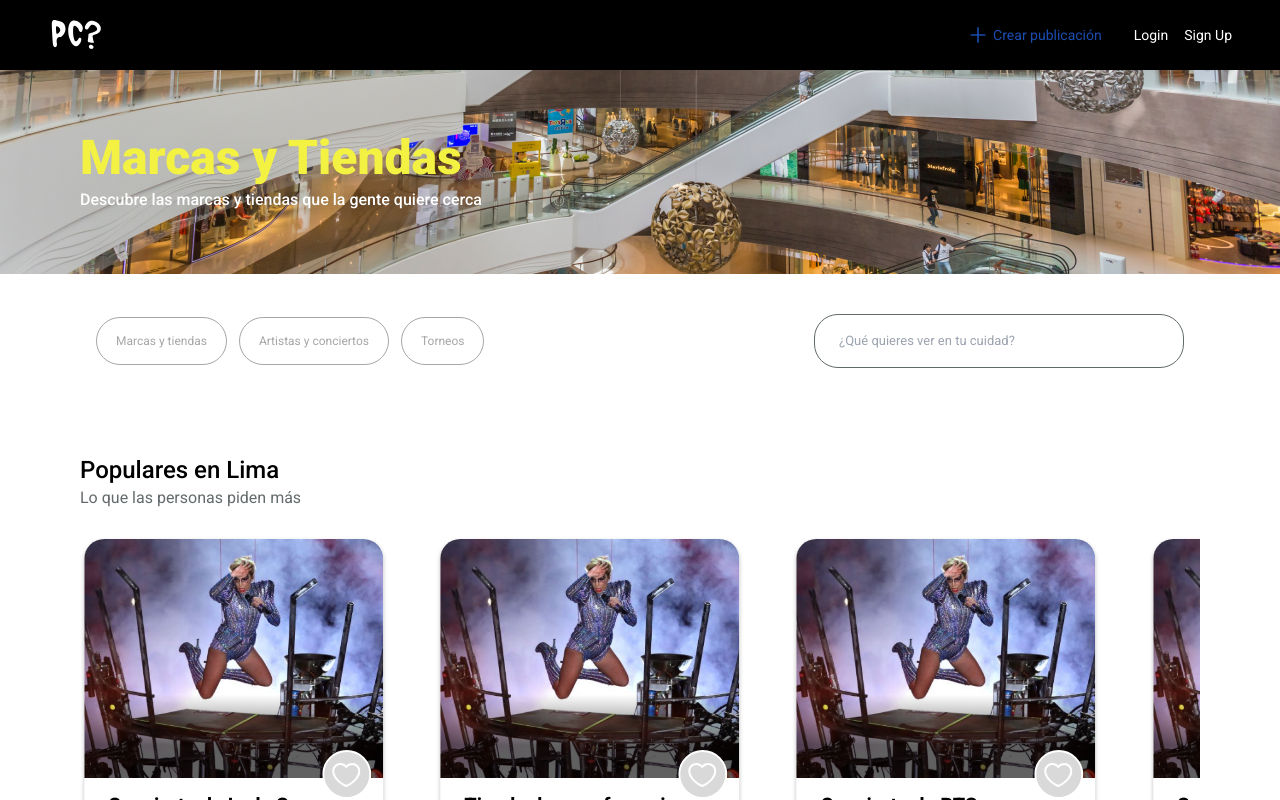
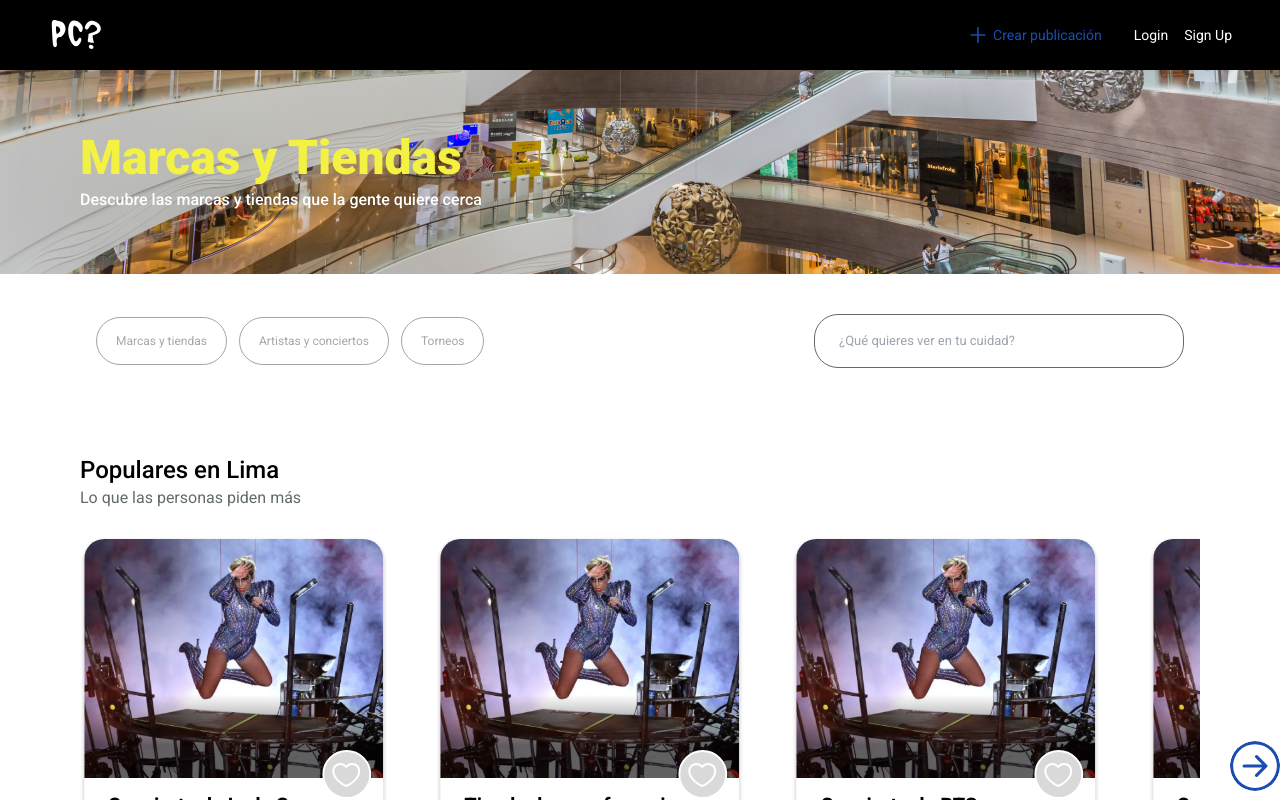
Before and after one commit to PabloBona/Desarrollo_Pro, a Next.js app: page /category/marcas-y-tiendas in a window 1280 px wide. Shown: the top 800 px of the page. Built offline with nearby package versions, Linux system fonts and the light colour scheme.

Commit message:
feat: adding custom next button slider

```diff
--- a/components/sliders/EventSlider/EventSlider.tsx
+++ b/components/sliders/EventSlider/EventSlider.tsx
@@ -1,8 +1,10 @@
 import { FC } from 'react';
+import { BsArrowRightCircle } from 'react-icons/bs';
 import 'swiper/css';
 import { Swiper, SwiperSlide } from 'swiper/react';
 import { Event } from '../../../lib/interfaces/Event.interface';
 import { EventCard } from '../../cards/event-card/EventCard';
+
 interface IEventSlider {
   title?: string;
   subtitle?: string;
@@ -16,8 +18,9 @@ export const EventSlider: FC<IEventSlider> = ({ title, subtitle, events }) => {
         <h2 className="app-title-2 pb-1">{title}</h2>
         <p className="app-subtitle-2">{subtitle}</p>
       </div>
-      <div>
+      <div className="relative">
         <Swiper
+          style={{ position: 'unset' }}
           slidesPerView={'auto'}
           loop
           breakpoints={{
@@ -54,8 +57,30 @@ export const EventSlider: FC<IEventSlider> = ({ title, subtitle, events }) => {
               />
             </SwiperSlide>
           ))}
+          <div className="hidden sm:flex items-center absolute top-0 bottom-0 -right-20 left-auto cursor-pointer">
+            <SlideNextButton />
+          </div>
         </Swiper>
       </div>
     </div>
   );
 };
+
+// some-inner-component.jsx
+import { useSwiper } from 'swiper/react';
+
+interface ISlideNextButton {
+  className?: string;
+}
+const SlideNextButton = ({ className }: ISlideNextButton) => {
+  const swiper = useSwiper();
+
+  return (
+    <button className={className} onClick={() => swiper.slideNext()}>
+      <BsArrowRightCircle
+        className="text-app-blue bg-white rounded-full"
+        size={50}
+      />
+    </button>
+  );
+};
```
